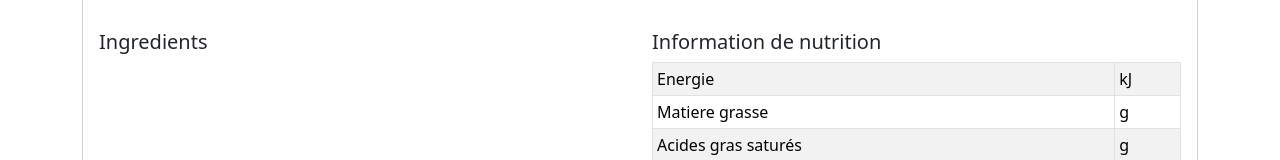
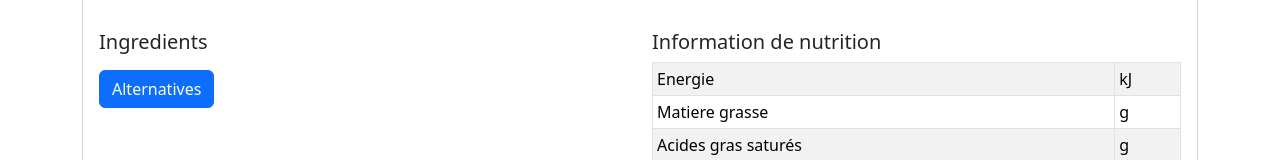
Before and after one commit to SaidBOHUI/openFood, a React (Create React App) app in the folder front/: page /produits/1 in a window 1280 px wide. Shown: the part 349-509 px from the top of the page. Built offline with nearby package versions, Linux system fonts and the light colour scheme; no server answers.

Commit message:
detail with button

```diff
--- a/front/src/core/pages/Details.js
+++ b/front/src/core/pages/Details.js
@@ -7,9 +7,11 @@ import {
   Container,
   Row,
   Col,
+  Button,
 } from "react-bootstrap";
 import axios from "axios";
 import { useParams } from "react-router";
+import { Link } from "react-router-dom";
 
 const Details = () => {
   const { id } = useParams();
@@ -67,6 +69,9 @@ const Details = () => {
             <Col md={6}>
               <h5>Ingredients</h5>
               <p>{product?.ingredients_text_fr}</p>
+              <Link to={`/produit/alternate`}>
+                <Button variant="primary">Alternatives</Button>
+              </Link>
             </Col>
             <Col md={6}>
               <h5>Information de nutrition</h5>
```
